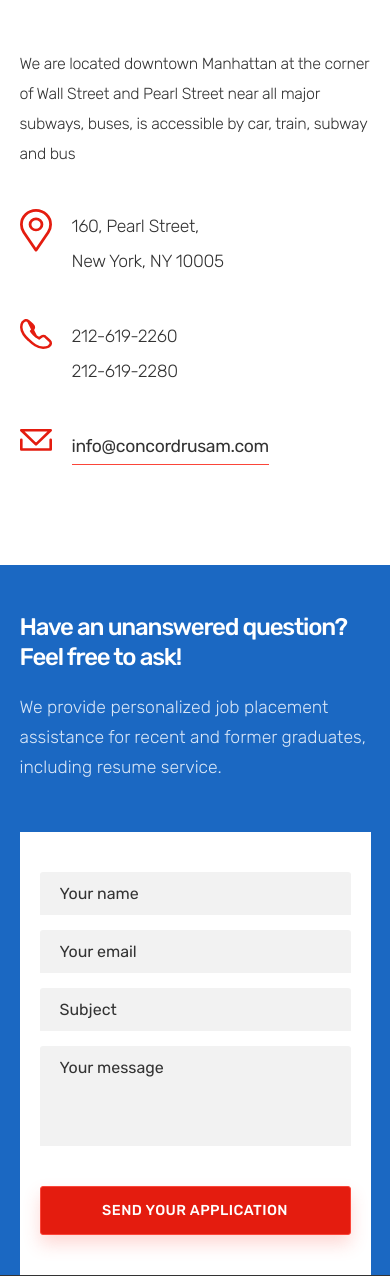
After one commit to LonelyBusinesswoman/Concord, a PHP site: page /contact.php in a window 390 px wide. The commit adds this page. Shown: the part 494-1770 px from the top of the page. Run offline with PHP 8.4, Linux system fonts and the light colour scheme; some libraries are stand-ins or nearby versions.

Commit message:
contact page has been finished

```diff
--- a/components/header.php
+++ b/components/header.php
@@ -60,7 +60,7 @@
                         <li><a href="#">Testimonials</a></li>
                         <li><a href="blog.php">Blog</a></li>
                         <li><a href="#">FAQ</a></li>
-                        <li><a href="#">Contact</a></li>
+                        <li><a href="contact.php">Contact</a></li>
                     </ul>
                 </nav>
             </div>
@@ -90,9 +90,9 @@
                 <li><a href="#">Programs</a></li>
                 <li><a href="#">Links</a></li>
                 <li><a href="#">Testimonials</a></li>
-                <li><a href="#">Blog</a></li>
+                <li><a href="blog.php">Blog</a></li>
                 <li><a href="#">FAQ</a></li>
-                <li><a href="#">Contact</a></li>
+                <li><a href="contact.php">Contact</a></li>
             </ul>
             <!-- contacts -->
             <div class="header-contacts__tel">
--- a/components/news-block.php
+++ b/components/news-block.php
@@ -1,8 +1,8 @@
 <div class="news-block">
-    <a href="#" class="news-link">
+    <a href="article.php" class="news-link">
         <img src="img/news.jpg" alt="news">
         <h4>When Do You Require A Form I-20</h4>
     </a>
     <span>When Do You Require A Form I-20 Each F and M apprentices that study in the US requires a Form I-20, “Certificate of Eligibility</span>
-    <a href="#" class="continue">Continue reading</a>
+    <a href="article.php" class="continue">Continue reading</a>
 </div>
--- /dev/null
+++ b/contact.php
@@ -0,0 +1,36 @@
+<?php include 'components/header.php'; ?>
+<main>
+    <section class="map">
+        <!-- example -->
+        <iframe src="https://www.google.com/maps/embed?pb=!1m18!1m12!1m3!1d18807.23117779876!2d27.547613100179007!3d53.89791205091658!2m3!1f0!2f0!3f0!3m2!1i1024!2i768!4f13.1!3m3!1m2!1s0x46dbcfd35b1e6ad3%3A0xb61b853ddb570d9!2z0JzQuNC90YHQug!5e0!3m2!1sru!2sby!4v1602979861744!5m2!1sru!2sby" frameborder="0" style="border:0;" allowfullscreen="" aria-hidden="false" tabindex="0"></iframe>
+    </section>
+    <!-- information -->
+    <section class="contact-inf">
+        <div class="contact-wrapper">
+            <p>We are located downtown Manhattan at the corner of Wall Street and Pearl Street near all major subways, buses, is accessible by car, train, subway and bus</p>
+            <!-- info -->
+            <div class="contact-inf__block">
+                <img src="img/icons/location-icon.svg" alt="location">
+                <p>160, Pearl Street, <br>
+                    New York, NY 10005</p>
+            </div>
+             <!-- info -->
+             <div class="contact-inf__block">
+                <img src="img/icons/tel-icon-2.svg" alt="tel">
+                <div class="contact-inf__tel">
+                    <a href="tel:2126192260">212-619-2260</a>
+                    <br>
+                    <a href="tel:2126192280">212-619-2280</a>
+                </div>
+            </div>
+             <!-- info -->
+             <div class="contact-inf__block">
+                <img src="img/icons/mail-icon.svg" alt="mail">
+                <a  class="contact-inf__mail" href="mailto:info@concordrusam.com">info@concordrusam.com</a>
+            </div>
+        </div>
+    </section>
+    <!-- form -->
+    <?php include 'components/form.php'; ?>
+</main>
+<?php include 'components/footer.php'; ?>
--- a/css/adapt.css
+++ b/css/adapt.css
@@ -581,6 +581,9 @@ th {
     margin: 10% auto;
     margin-left: 5%;
   }
+  .contact-wrapper {
+    width: 90%;
+  }
 }
 
 @media (max-width: 500px) {
@@ -726,4 +729,27 @@ th {
     min-width: 65%;
     margin: 20% auto;
   }
+  .map {
+    width: 100%;
+    height: 420px;
+  }
+  .contact-inf {
+    padding: 50px 0 100px 0;
+  }
+  .contact-wrapper {
+    margin: 0 auto;
+  }
+  .contact-wrapper p {
+    width: 100%;
+    font-size: 1rem;
+    line-height: 30px;
+  }
+  .contact-wrapper .contact-inf__block img {
+    width: 32px;
+    margin-right: 20px;
+  }
+  .contact-wrapper .contact-inf__block p, .contact-wrapper .contact-inf__block a {
+    font-size: 1.1rem;
+    line-height: 35px;
+  }
 }
--- a/css/style.css
+++ b/css/style.css
@@ -1844,3 +1844,61 @@ footer {
   margin: 10% auto;
   margin-left: 25%;
 }
+
+.map {
+  width: 100%;
+  height: 450px;
+}
+
+.map iframe {
+  width: 100%;
+  height: 100%;
+}
+
+.contact-inf {
+  width: 100%;
+  background-color: #fff;
+  padding: 50px 0 150px 0;
+}
+
+.contact-wrapper {
+  width: 50%;
+  margin: 0 auto;
+}
+
+.contact-wrapper p {
+  width: 80%;
+  font-weight: 300;
+  font-size: 1.2rem;
+  line-height: 35px;
+  letter-spacing: -0.02em;
+  color: #333333;
+}
+
+.contact-wrapper .contact-inf__block {
+  margin-top: 40px;
+  display: -webkit-box;
+  display: -ms-flexbox;
+  display: flex;
+  -webkit-box-align: start;
+      -ms-flex-align: start;
+          align-items: flex-start;
+}
+
+.contact-wrapper .contact-inf__block img {
+  width: 45px;
+  margin-right: 40px;
+}
+
+.contact-wrapper .contact-inf__block p, .contact-wrapper .contact-inf__block a {
+  font-weight: 300;
+  font-size: 1.4rem;
+  line-height: 35px;
+  letter-spacing: -0.02em;
+  color: #333333;
+}
+
+.contact-wrapper .contact-inf__block .contact-inf__mail {
+  font-weight: 400;
+  border-bottom: 1px solid #FB4539;
+}
--- a/scss/adapt.scss
+++ b/scss/adapt.scss
@@ -367,6 +367,10 @@ footer{
             margin-left: 5%;
         }
     }
+    // CONTACT PAGE
+    .contact-wrapper{
+        width: 90%;
+    }
 }
 @media (max-width: 500px){
     // SLIDER
@@ -542,4 +546,30 @@ footer{
             margin: 20% auto;
         }
     }
+     // CONTACT PAGE
+     .map{
+        width: 100%;
+        height: 420px;
+    }
+    .contact-inf{
+        padding: 50px 0 100px 0;
+    }
+    .contact-wrapper{
+        margin: 0 auto;
+        p{
+            width: 100%;
+            font-size: 1rem;
+            line-height: 30px;
+        }
+        .contact-inf__block{
+            img{
+                width: 32px;
+                margin-right: 20px;
+            }
+            p, a{
+                font-size: 1.1rem;
+                line-height: 35px;
+            }
+        }
+    }
 }
--- a/scss/style.scss
+++ b/scss/style.scss
@@ -1037,3 +1037,49 @@ footer{
         margin-left: 25%;
     }
 }
+// CONTACT PAGE
+.map{
+    width: 100%;
+    height: 450px;
+    iframe{
+        width: 100%;
+        height: 100%;
+    }
+}
+.contact-inf{
+    width: 100%;
+    background-color: #fff;
+    padding: 50px 0 150px 0;
+}
+.contact-wrapper{
+    width: 50%;
+    margin: 0 auto;
+    p{
+        width: 80%;
+        font-weight: 300;
+        font-size: 1.2rem;
+        line-height: 35px;
+        letter-spacing: -0.02em;
+        color: $grey;
+    }
+    .contact-inf__block{
+        margin-top: 40px;
+        display: flex;
+        align-items: flex-start;
+        img{
+            width: 45px;
+            margin-right: 40px;
+        }
+        p, a{
+            font-weight: 300;
+            font-size: 1.4rem;
+            line-height: 35px;
+            letter-spacing: -0.02em;
+            color:$grey;
+        }
+        .contact-inf__mail{
+            font-weight: 400;
+            border-bottom: 1px solid $lightRed;
+        }
+    }
+}
```
Also changed, not shown: img/icons/location-icon.svg (added), img/icons/mail-icon.svg (added), img/icons/tel-icon-2.svg (added).
